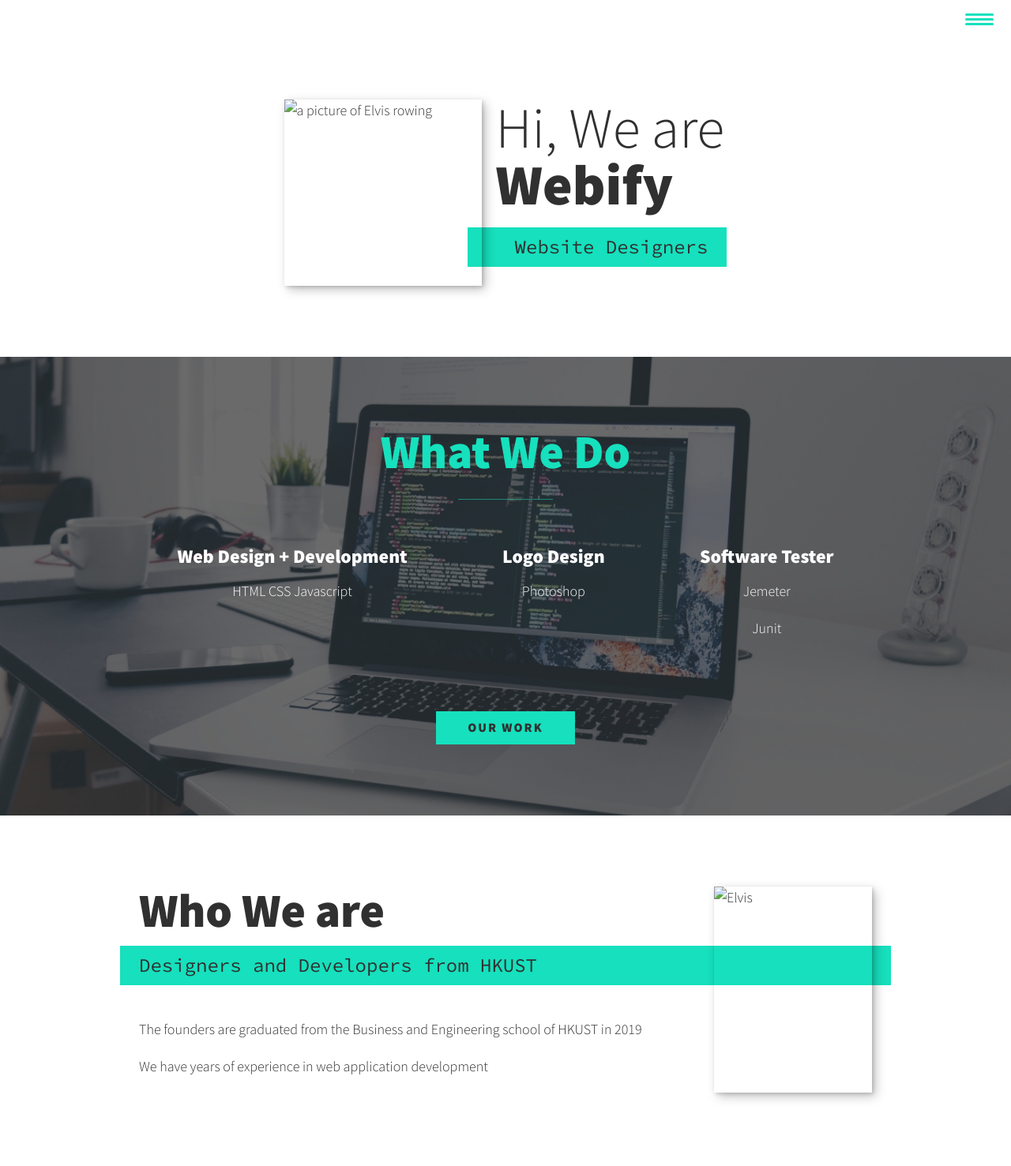
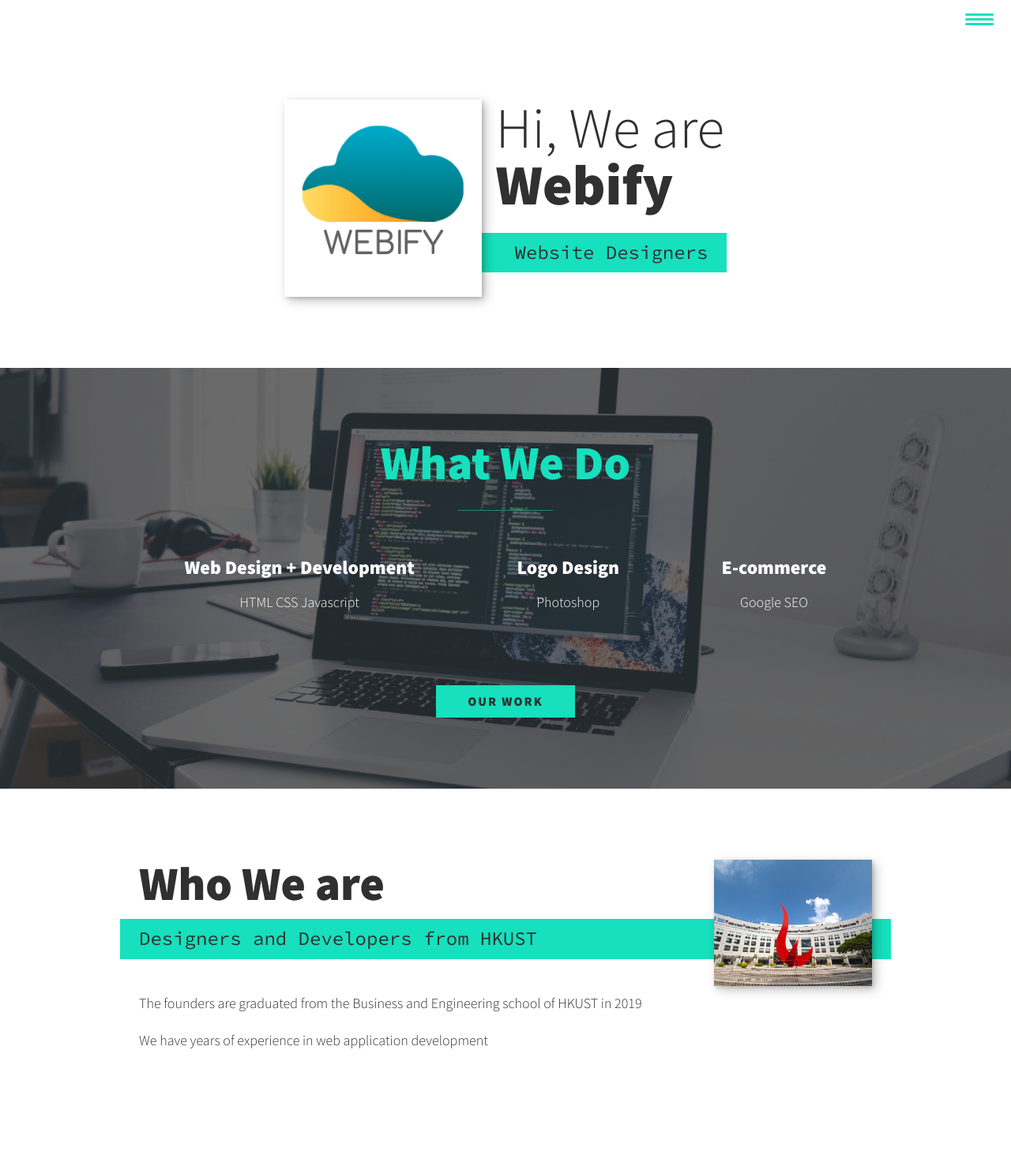
Before and after one commit to elvisfan0987/webifywebsite, a plain HTML site: page y/index.html in a window 1280 px wide. Shown: the top 1477 px of the page at 79% size. Drawn offline with nearby package versions, Linux system fonts and the light colour scheme.

Commit message:
Modified content and icon

```diff
--- a/y/css/style.css
+++ b/y/css/style.css
@@ -5,7 +5,7 @@
 }
 
 /* Custom Properties, update these for your own design */
-
+/* It represents the root of the document which is the <html> */
 :root {
   --ff-primary: "Source Sans Pro", sans-serif;
   --ff-secondary: "Source Code Pro", monospace;
@@ -55,6 +55,7 @@
 }
 
 img {
+  /* display:block means the element will start on a new line and takes up the whole width */
   display: block;
   max-width: 100%;
 }
@@ -80,16 +81,17 @@
   text-transform: uppercase;
   letter-spacing: 2px;
   font-weight: var(--fw-bold);
+  /* ease-in-out slow start and end */
   transition: transform 200ms ease-in-out;
   font-size: 1rem;
 }
 
 .btn:hover {
+  /*  The button will enlarge by 1.1 */
   transform: scale(1.1);
 }
 
 /* Typography */
-
 h1,
 h2,
 h3 {
--- a/y/index.html
+++ b/y/index.html
@@ -6,6 +6,7 @@
         <title>Webify</title>
         <link rel="stylesheet" href="https://cdnjs.cloudflare.com/ajax/libs/normalize/7.0.0/normalize.min.css">
         <link rel="stylesheet" href="https://cdnjs.cloudflare.com/ajax/libs/font-awesome/5.11.2/css/all.css" integrity="sha256-46qynGAkLSFpVbEBog43gvNhfrOj+BmwXdxFgVK/Kvc=" crossorigin="anonymous" />
+        <link rel="icon" href="img/webify_logo.png">
 
         <!-- Update these with your own fonts -->
         <link href="https://fonts.googleapis.com/css?family=Source+Code+Pro:400,900|Source+Sans+Pro:300,900&display=swap" rel="stylesheet">
@@ -30,7 +31,7 @@
                 Hi, We are <strong>Webify</strong>
             </h1>
             <p class="section__subtitle section__subtitle--intro">Website Designers</p>
-            <img src="" alt="a picture of Elvis rowing" class="intro__img">
+            <img src="img/webify_logo.jpg" alt="Logo of Webify" class="intro__img">
         </section>
 
 
@@ -50,9 +51,8 @@
                 </div>
                 <!-- / service -->
                 <div class="service">
-                    <h3>Software Tester</h3>
-                    <p>Jemeter</p>
-                    <p>Junit</p>
+                    <h3>E-commerce</h3>
+                    <p>Google SEO</p>
                 </div>
             </div> <!-- / services -->
             <a href="#work" class="btn">Our Work</a>
@@ -69,7 +69,7 @@
                <p>We have years of experience in web application development</p>
             </div>
 
-           <img src="" alt="Elvis" class="about-me__img">
+           <img src="img/hkustPhoto.jpeg" alt="HKUST Photo" class="about-me__img">
         </section>
 
         <!-- My Work -->
```
Also changed, not shown: y/portfolio-item-2.html (+1 -1 lines), y/portfolio-item.html (+1 -0 lines), y/img/hkustPhoto.jpeg (added), y/img/me.jpg (deleted), y/img/webify_logo.jpg (added), y/img/webify_logo.png (added).
